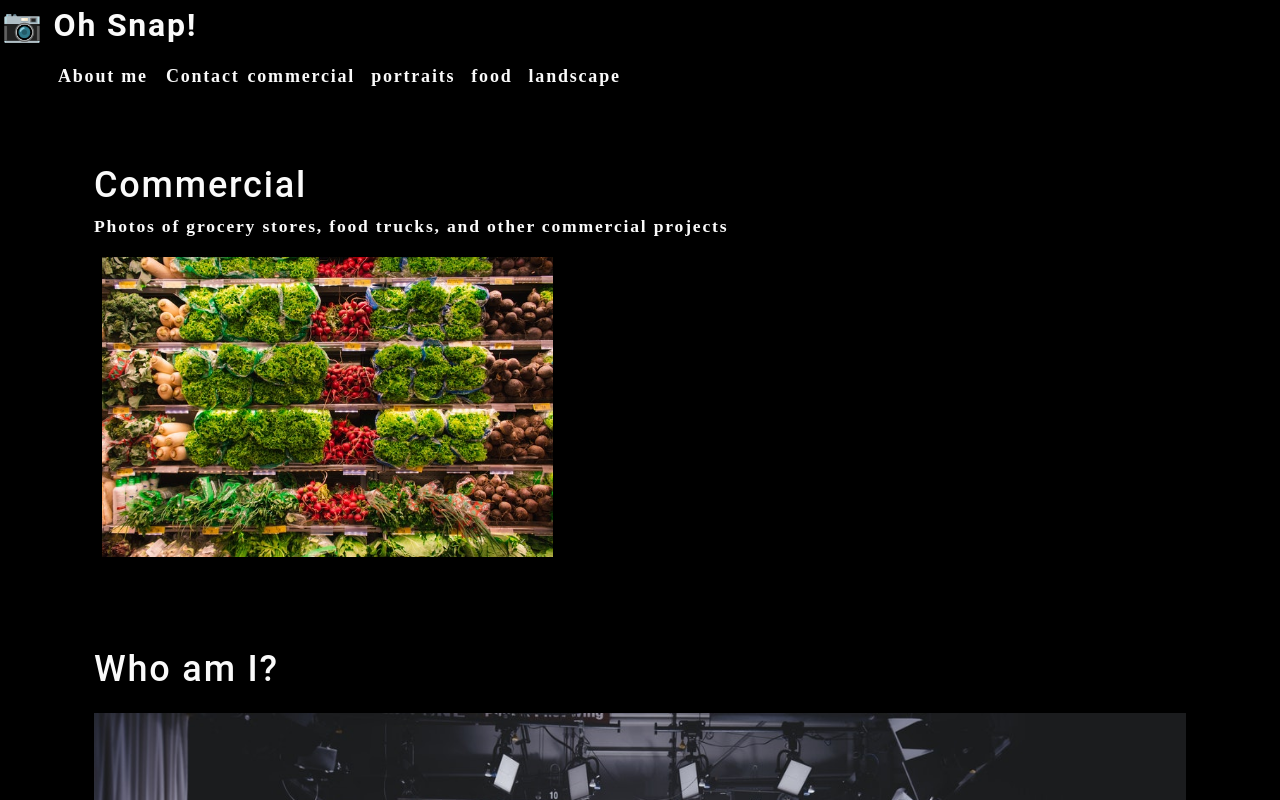
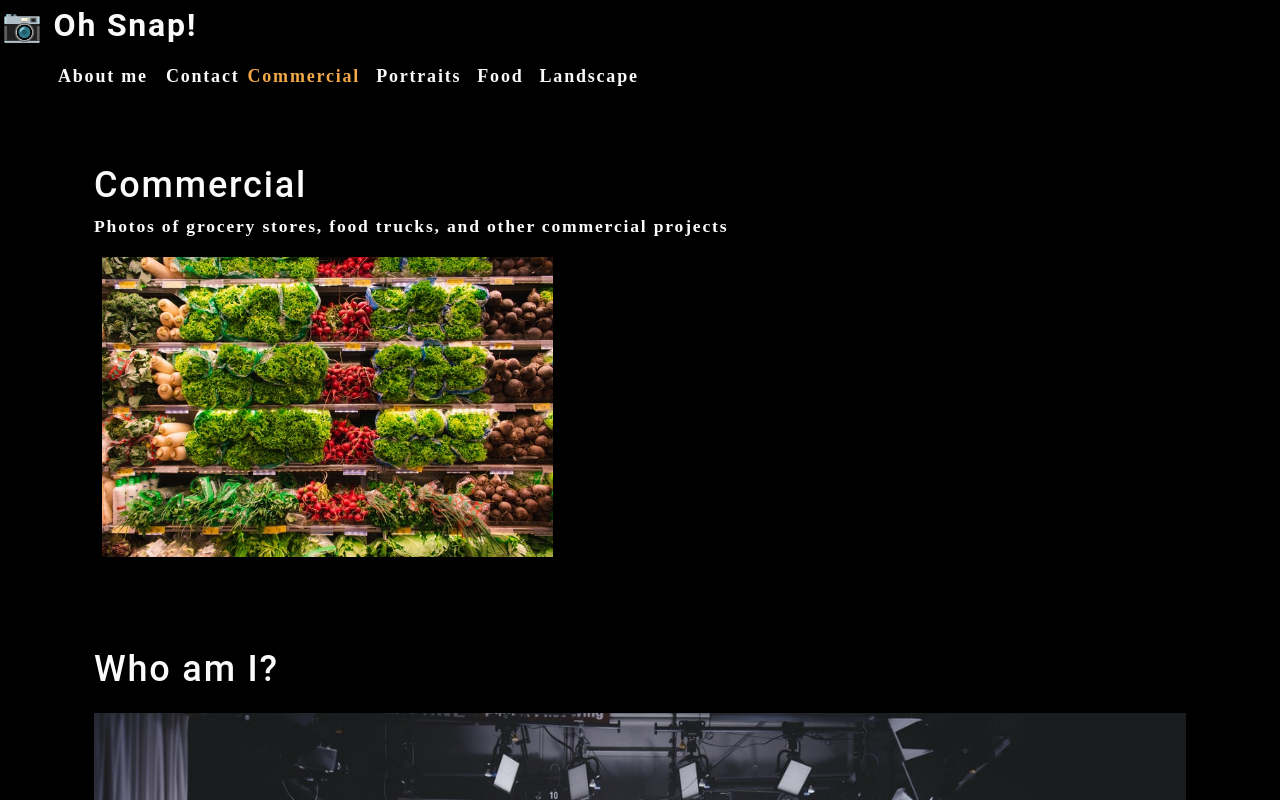
Before and after one commit to Kranniax/photo-port, a React (Create React App) app: page / in a window 1280 px wide. Shown: the top 800 px of the page. Built offline with nearby package versions, Linux system fonts and the light colour scheme.

Commit message:
Add states and props

```diff
--- a/src/App.js
+++ b/src/App.js
@@ -4,11 +4,32 @@ import "./App.css";
 import About from "./components/About/index.jsx";
 import Nav from "./components/Nav/index.jsx";
 import Gallery from "./components/Gallery/index.jsx";
+import { useState } from "react";
 
 function App() {
+  const [categories] = useState([
+    {
+      name: "commercial",
+      description:
+        "Photos of grocery stores, food trucks, and other commercial projects",
+    },
+    { name: "portraits", description: "Portraits of people in my life" },
+    { name: "food", description: "Delicious delicacies" },
+    {
+      name: "landscape",
+      description: "Fields, farmhouses, waterfalls, and the beauty of nature",
+    },
+  ]);
+
+  const [currentCategory, setCurrentCategory] = useState(categories[0]);
+
   return (
     <div>
-      <Nav></Nav>
+      <Nav
+        categories={categories}
+        setCurrentCategory={setCurrentCategory}
+        currentCategory={currentCategory}
+      ></Nav>
       <main>
         <Gallery></Gallery>
         <About></About>
--- a/src/components/Nav/index.jsx
+++ b/src/components/Nav/index.jsx
@@ -1,7 +1,8 @@
-import React from "react";
+import React, { useState } from "react";
+import { capitalizeFirstLetter } from "../../utils/helpers.js";
 
 function Nav() {
-  const categories = [
+  const [categories] = useState([
     {
       name: "commercial",
       description:
@@ -13,15 +14,14 @@ function Nav() {
       name: "landscape",
       description: "Fields, farmhouses, waterfalls, and the beauty of nature",
     },
-  ];
+  ]);
 
-  function categorySelected(name) {
-    console.log(`${name} clicked!`);
-  }
+  const [currentCategory, setCurrentCategory] = useState(categories[0]);
+
   return (
     <header>
       <h2>
-        <a  data-testid = "link" href="/">
+        <a data-testid="link" href="/">
           <span role="img" aria-label="camera">
             📷
           </span>{" "}
@@ -31,14 +31,23 @@ function Nav() {
       <nav>
         <ul className="flex-row">
           <li className="mx-2">
-            <a data-testid="about" href="#about">About me</a>
+            <a data-testid="about" href="#about">
+              About me
+            </a>
           </li>
           <li>
             <span>Contact</span>
           </li>
           {categories.map((category) => (
-            <li className="mx-1" key={category.name}>
-              <span onClick={() => categorySelected (category.name)}>{category.name}</span>
+            <li
+              className={`mx-1 ${
+                currentCategory.name === category.name && "navActive"
+              }`}
+              key={category.name}
+            >
+              <span onClick={() => setCurrentCategory(category)}>
+                {capitalizeFirstLetter(category.name)}
+              </span>
             </li>
           ))}
         </ul>
```
